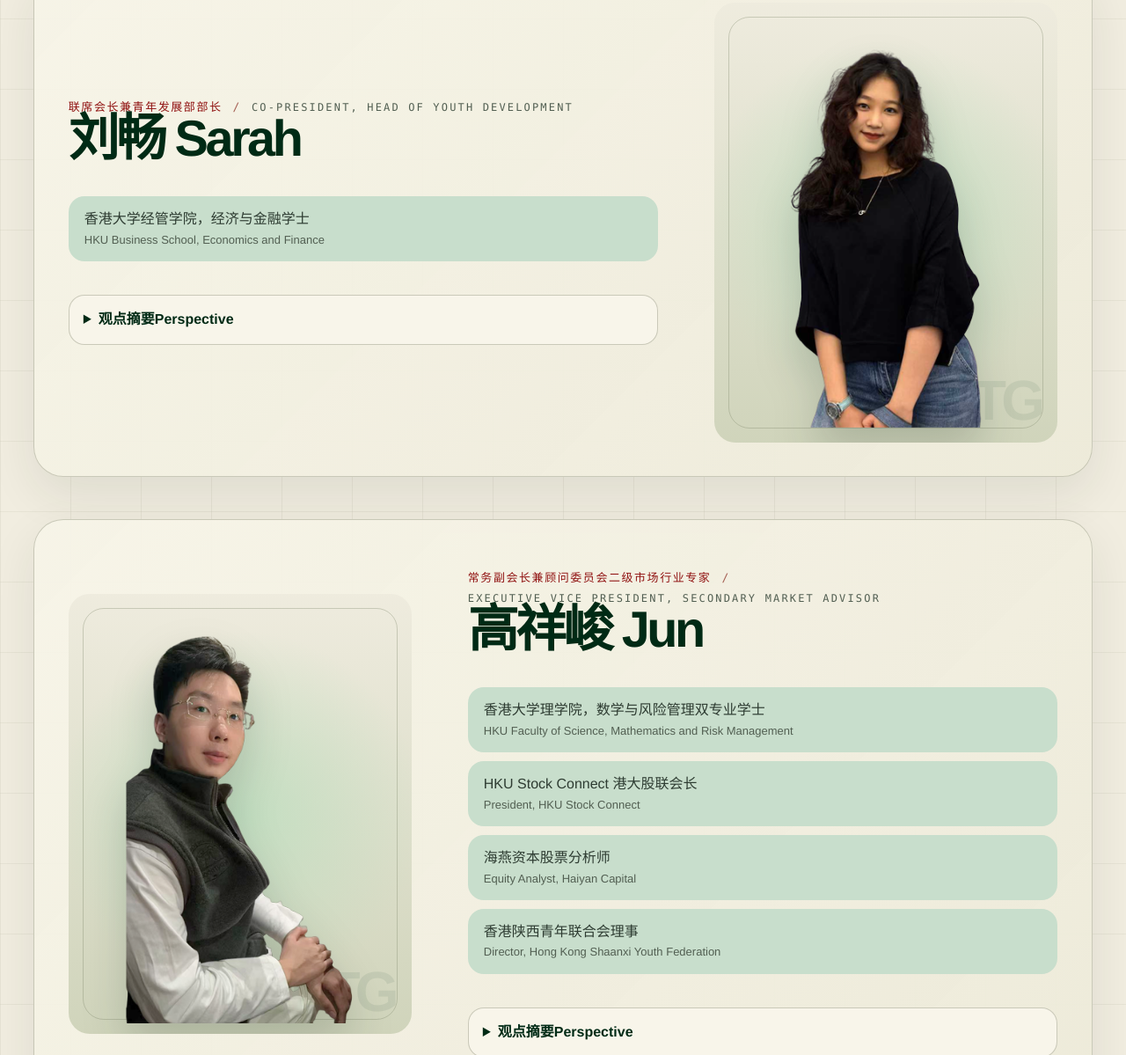
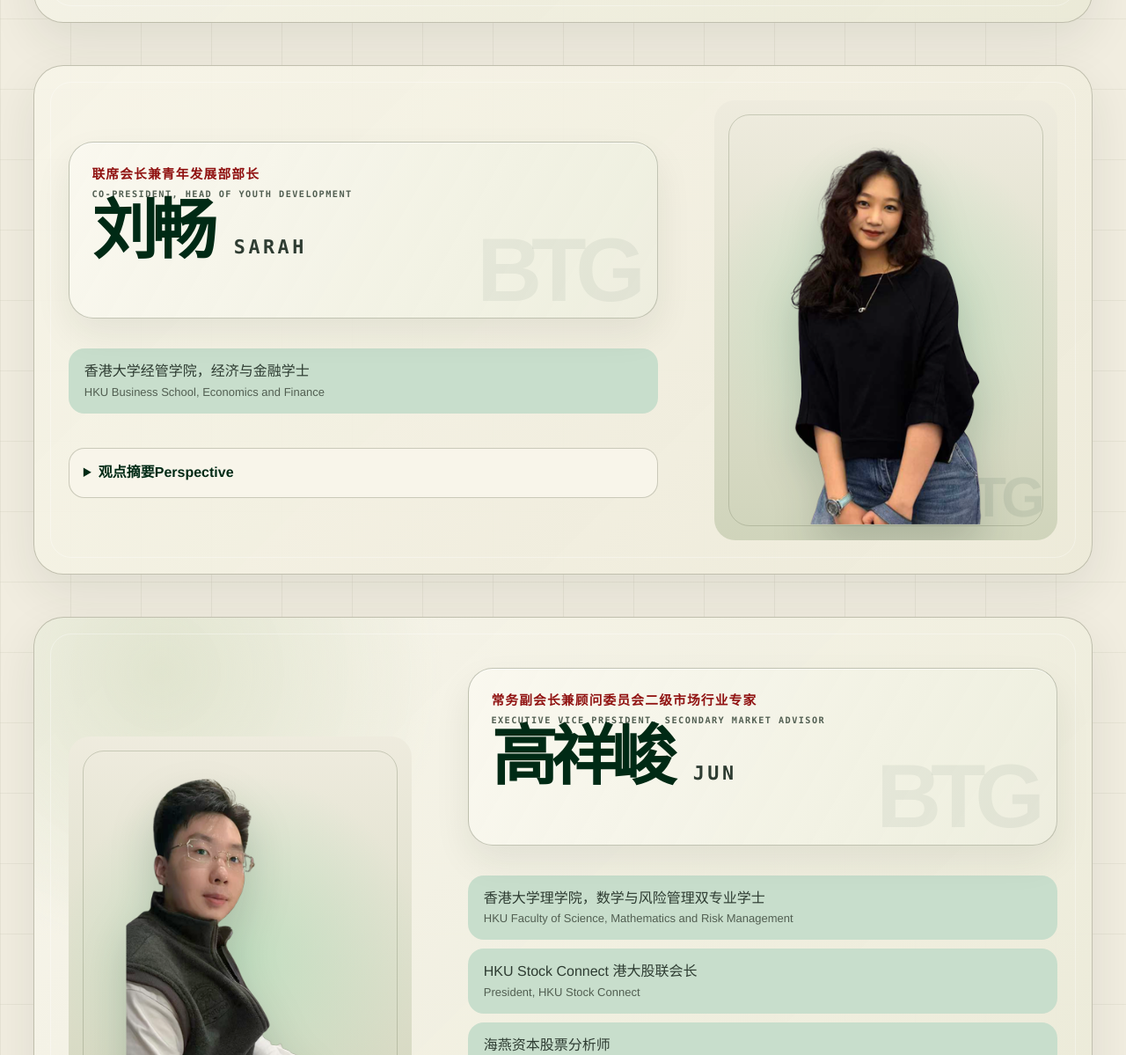
Before and after one commit to liryanyiran-afk/liryanyiran-afk.github.io, a plain HTML site: page index.html in a window 1280 px wide. Shown: the part 10699-11898 px from the top of the page at 88% size. Drawn offline with Linux system fonts and the light colour scheme.

Commit message:
Redesign team member nameplates

```diff
--- a/index.html
+++ b/index.html
@@ -388,8 +388,10 @@
         <article class="member-card" data-reveal>
           <figure class="portrait portrait-ryan"><img src="assets/team-ryan-cutout.png" alt="Ryan Li portrait" loading="lazy" decoding="async" fetchpriority="low" width="441" height="431"></figure>
           <div class="member-content">
-            <p class="member-role"><span class="zh">创始人</span><span class="en">Founder</span></p>
-            <h3>李屹冉 Ryan</h3>
+            <div class="member-nameplate">
+              <p class="member-role"><span class="zh">创始人</span><span class="en">Founder</span></p>
+              <h3 class="member-name"><span class="member-name-zh">李屹冉</span><span class="member-name-en">Ryan</span></h3>
+            </div>
             <ul>
               <li><span class="zh">香港大学经管学院，经济与金融学士</span><span class="en">HKU Business School, Economics and Finance</span></li>
               <li><span class="zh">万成资本助理研究员</span><span class="en">Assistant Researcher, Wancheng Capital</span></li>
@@ -414,8 +416,10 @@
         <article class="member-card alternate" data-reveal>
           <figure class="portrait portrait-sarah"><img src="assets/team-sarah-cutout.png" alt="Sarah Liu portrait" loading="lazy" decoding="async" fetchpriority="low" width="289" height="519"></figure>
           <div class="member-content">
-            <p class="member-role"><span class="zh">联席会长兼青年发展部部长</span><span class="en">Co-President, Head of Youth Development</span></p>
-            <h3>刘畅 Sarah</h3>
+            <div class="member-nameplate">
+              <p class="member-role"><span class="zh">联席会长兼青年发展部部长</span><span class="en">Co-President, Head of Youth Development</span></p>
+              <h3 class="member-name"><span class="member-name-zh">刘畅</span><span class="member-name-en">Sarah</span></h3>
+            </div>
             <ul>
               <li><span class="zh">香港大学经管学院，经济与金融学士</span><span class="en">HKU Business School, Economics and Finance</span></li>
             </ul>
@@ -436,8 +440,10 @@
         <article class="member-card" data-reveal>
           <figure class="portrait portrait-jun"><img src="assets/team-jun-cutout.png" alt="Jun Gao portrait" loading="lazy" decoding="async" fetchpriority="low" width="366" height="573"></figure>
           <div class="member-content">
-            <p class="member-role"><span class="zh">常务副会长兼顾问委员会二级市场行业专家</span><span class="en">Executive Vice President, Secondary Market Advisor</span></p>
-            <h3>高祥峻 Jun</h3>
+            <div class="member-nameplate">
+              <p class="member-role"><span class="zh">常务副会长兼顾问委员会二级市场行业专家</span><span class="en">Executive Vice President, Secondary Market Advisor</span></p>
+              <h3 class="member-name"><span class="member-name-zh">高祥峻</span><span class="member-name-en">Jun</span></h3>
+            </div>
             <ul>
               <li><span class="zh">香港大学理学院，数学与风险管理双专业学士</span><span class="en">HKU Faculty of Science, Mathematics and Risk Management</span></li>
               <li><span class="zh">HKU Stock Connect 港大股联会长</span><span class="en">President, HKU Stock Connect</span></li>
@@ -459,8 +465,10 @@
         <article class="member-card alternate" data-reveal>
           <figure class="portrait portrait-peter"><img src="assets/team-peter-cutout.png" alt="Peter Zheng portrait" loading="lazy" decoding="async" fetchpriority="low" width="437" height="370"></figure>
           <div class="member-content">
-            <p class="member-role"><span class="zh">协理副会长兼投研团队总监</span><span class="en">Associate Vice President, Research Director</span></p>
-            <h3>郑果 Peter</h3>
+            <div class="member-nameplate">
+              <p class="member-role"><span class="zh">协理副会长兼投研团队总监</span><span class="en">Associate Vice President, Research Director</span></p>
+              <h3 class="member-name"><span class="member-name-zh">郑果</span><span class="member-name-en">Peter</span></h3>
+            </div>
             <ul>
               <li><span class="zh">香港大学理学院，统计学士</span><span class="en">HKU Faculty of Science, Statistics</span></li>
               <li><span class="zh">曾任中环某 Crypto 对冲基金量化分析师</span><span class="en">Former Quantitative Analyst at a Central-based crypto hedge fund</span></li>
--- a/styles.css
+++ b/styles.css
@@ -2667,3 +2667,157 @@ body[data-mode="bilingual"] .report-highlight-text .en {
     height: 32px;
   }
 }
+
+/* Impeccable team nameplates: quieter, sharper identity blocks for every core member. */
+.member-card {
+  position: relative;
+  overflow: hidden;
+  border-color: oklch(74% 0.026 105 / .72);
+  background:
+    radial-gradient(circle at 12% 8%, oklch(89% 0.034 118 / .74), transparent 20rem),
+    linear-gradient(135deg, oklch(97% 0.014 96 / .98), oklch(93% 0.024 104 / .96));
+}
+
+.member-card::after {
+  content: "";
+  position: absolute;
+  inset: 18px;
+  pointer-events: none;
+  border-radius: calc(var(--radius-lg) - 10px);
+  border: 1px solid oklch(100% 0 0 / .34);
+}
+
+.member-content {
+  position: relative;
+  z-index: 1;
+}
+
+.member-nameplate {
+  position: relative;
+  isolation: isolate;
+  overflow: hidden;
+  max-width: 780px;
+  margin: 0 0 clamp(22px, 3vw, 34px);
+  padding: clamp(18px, 2vw, 28px);
+  border: 1px solid oklch(70% 0.03 112 / .58);
+  border-radius: 28px;
+  background:
+    linear-gradient(120deg, oklch(98% 0.012 96 / .92), oklch(94% 0.022 110 / .84)),
+    var(--paper);
+  box-shadow:
+    inset 0 1px 0 oklch(100% 0 0 / .62),
+    0 18px 42px oklch(28% 0.032 150 / .075);
+}
+
+.member-nameplate::before {
+  content: "BTG";
+  position: absolute;
+  right: clamp(14px, 2vw, 26px);
+  bottom: clamp(8px, 1.4vw, 18px);
+  z-index: -1;
+  color: oklch(32% 0.06 155 / .055);
+  font-size: clamp(70px, 8vw, 128px);
+  font-weight: 900;
+  line-height: .72;
+  letter-spacing: -.12em;
+}
+
+.member-role {
+  display: grid;
+  gap: 5px;
+  width: min(100%, 650px);
+  margin: 0 0 clamp(14px, 1.7vw, 22px);
+  padding: 0;
+  border: 0;
+  color: var(--red);
+  text-transform: none;
+}
+
+body[data-mode="bilingual"] .member-role .zh::after {
+  content: none;
+}
+
+.member-role .zh {
+  color: var(--red);
+  font-size: clamp(14px, 1.15vw, 17px);
+  font-weight: 760;
+  letter-spacing: .08em;
+  line-height: 1.35;
+}
+
+body[data-mode="bilingual"] .member-role .en,
+.member-role .en {
+  display: block;
+  margin-top: 0;
+  color: var(--muted);
+  font-family: var(--font-mono);
+  font-size: clamp(10px, .8vw, 12px);
+  font-weight: 680;
+  letter-spacing: .14em;
+  line-height: 1.45;
+  text-transform: uppercase;
+}
+
+.member-name {
+  display: flex;
+  flex-wrap: wrap;
+  align-items: flex-end;
+  gap: clamp(8px, 1.2vw, 18px) clamp(14px, 2vw, 28px);
+  max-width: none;
+  margin: 0;
+  color: var(--green);
+  line-height: .94;
+  letter-spacing: 0;
+}
+
+.member-name-zh {
+  display: block;
+  font-size: clamp(44px, 5.8vw, 86px);
+  font-weight: 900;
+  letter-spacing: -.085em;
+  line-height: .94;
+  text-wrap: balance;
+}
+
+.member-name-en {
+  display: block;
+  padding-bottom: .28em;
+  color: var(--ink-soft);
+  font-family: var(--font-mono);
+  font-size: clamp(16px, 1.7vw, 26px);
+  font-weight: 720;
+  letter-spacing: .16em;
+  line-height: 1;
+  text-transform: uppercase;
+}
+
+.member-content ul {
+  margin-top: 0;
+}
+
+@media (max-width: 920px) {
+  .member-nameplate {
+    max-width: none;
+  }
+
+  .member-name-zh {
+    font-size: clamp(42px, 10vw, 76px);
+  }
+}
+
+@media (max-width: 640px) {
+  .member-nameplate {
+    padding: 18px;
+    border-radius: 22px;
+  }
+
+  .member-name {
+    display: grid;
+    gap: 10px;
+  }
+
+  .member-name-en {
+    padding-bottom: 0;
+    font-size: 14px;
+  }
+}
```
